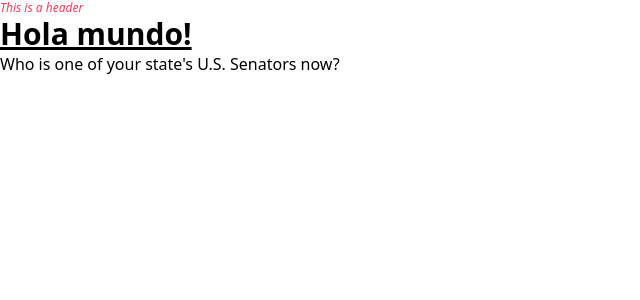
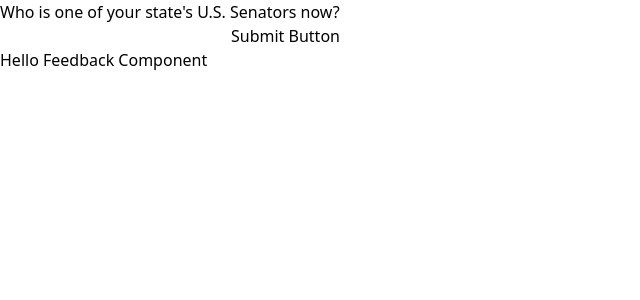
Before and after one commit to realluissamboy/ai-immigration, a React (Create React App) app: page / in a window 1280 px wide. Shown: the top 300 px of the page, without its empty margins (0-640 px from the left). Built offline with nearby package versions, Linux system fonts and the light colour scheme.

Commit message:
Rendering feedback component

```diff
--- a/src/App.tsx
+++ b/src/App.tsx
@@ -1,15 +1,12 @@
 import './App.css'
-import Header from './components/header'
 import Questions from './components/questions'
+import FeedbackComponent from './components/feedback'
 
 export default function App() {
   return (
     <div>
-      <Header />
-      <h1 className="text-3xl font-bold underline">Hola mundo!</h1>
-      <p>
-        <Questions />
-      </p>
+      <Questions />
+      <FeedbackComponent />
     </div>
   )
 }
--- /dev/null
+++ b/src/components/feedback.tsx
@@ -0,0 +1,13 @@
+// interface FeedbackComponentProps {
+//   currentQuestion: {
+//     question: string
+//     answer: string
+//   } | null
+//   userAnswer: string
+// }
+
+const FeedbackComponent = () => {
+  return <p>Hello Feedback Component</p>
+}
+
+export default FeedbackComponent
--- a/src/components/questions.tsx
+++ b/src/components/questions.tsx
@@ -22,7 +22,7 @@ export default function Questions() {
     <div>
       <h2>{currentQuestion?.question}</h2>
       <input type="text" value={userAnswer} onChange={(e) => setUserAnswer(e.target.value)} />
-      <button onClick={handleSubmit}></button>
+      <button onClick={handleSubmit}>Submit Button</button>
     </div>
   )
 }
```
